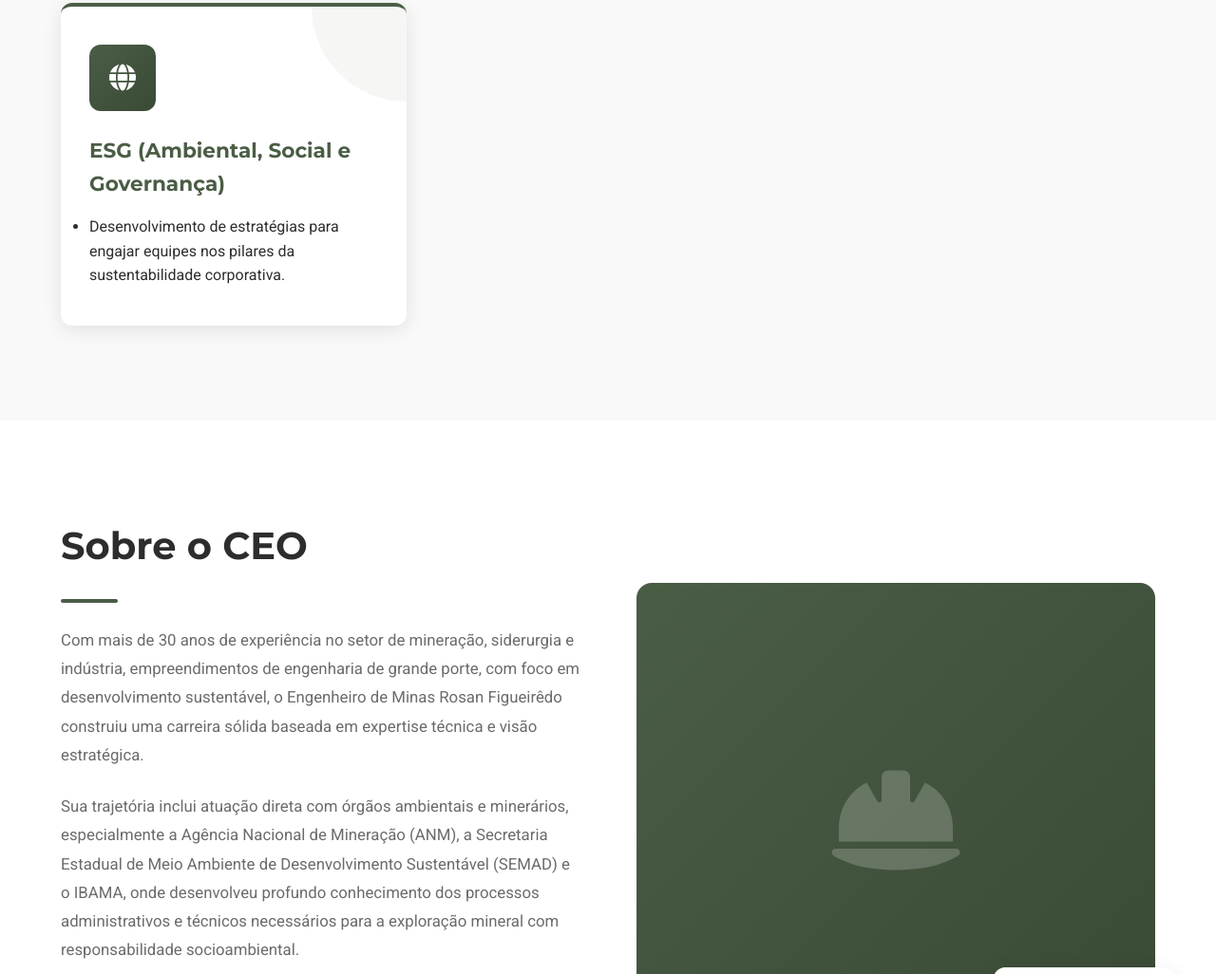
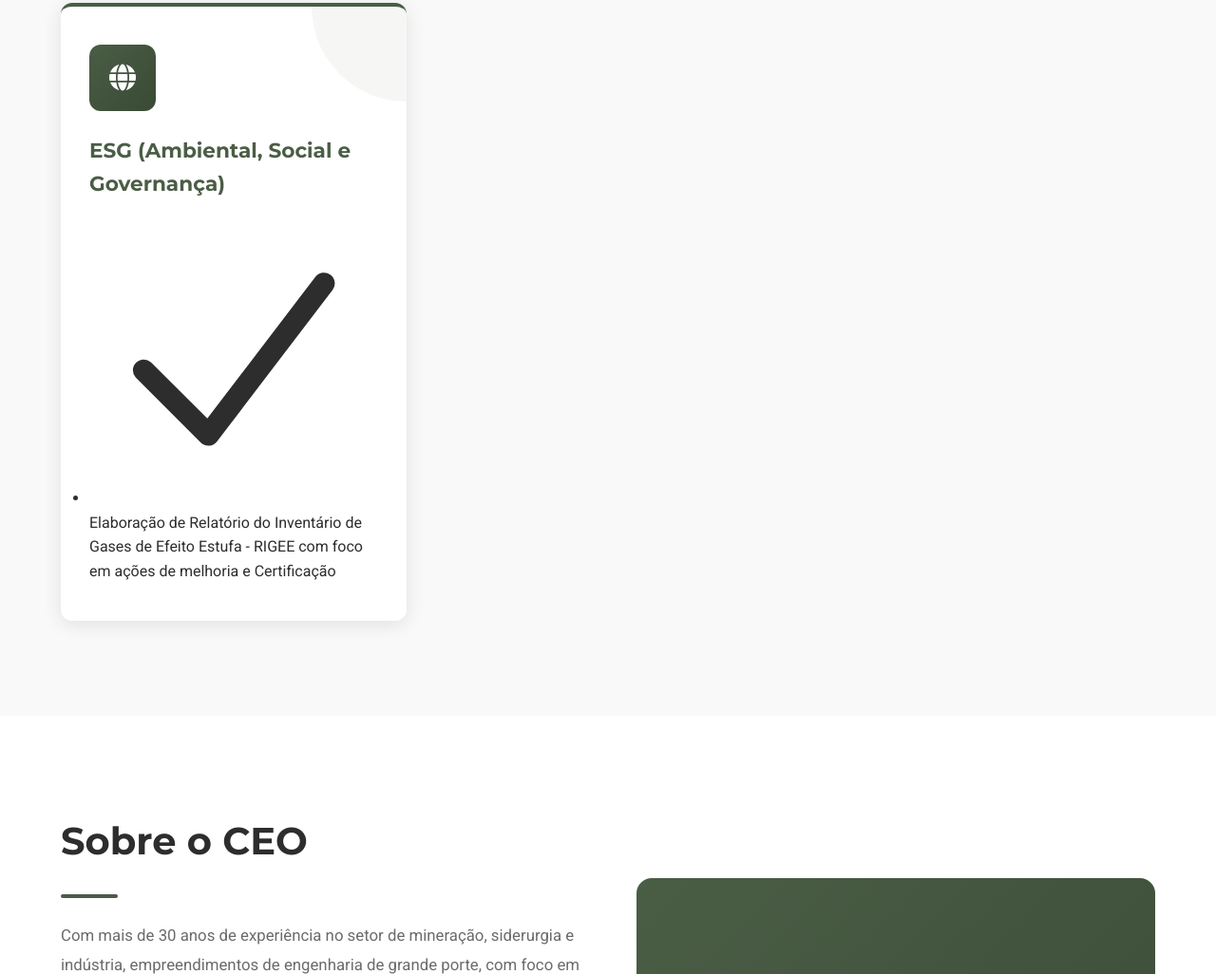
Before and after one commit to filipefigueiredoflorestal-maker/f7-engenharia, a plain HTML site: page index.html in a window 1280 px wide. Shown: the part 1726-2752 px from the top of the page at 95% size. Drawn offline with Linux system fonts and the light colour scheme.

Commit message:
Update index.html
alteração do texto em baixo da caixa ESG .

```diff
--- a/index.html
+++ b/index.html
@@ -759,7 +759,12 @@
                 <div class="service-icon"><i class="fas fa-globe"></i></div>
                 <h3 style="color:#4A5D45">ESG (Ambiental, Social e Governança)</h3>
                 <ul style="text-align:left; color:#2D2D2D; margin-top:1rem;">
-                    <li>Desenvolvimento de estratégias para engajar equipes nos pilares da sustentabilidade corporativa.</li>
+                    <li class="flex gap-x-3 text-sm leading-6 text-gray-300">
+  <svg class="h-6 w-5 flex-none text-emerald-400" viewBox="0 0 20 20" fill="currentColor" aria-hidden="true">
+    <path fill-rule="evenodd" d="M16.704 4.176a.75.75 0 01.143 1.052l-8 10.5a.75.75 0 01-1.127.075l-4.5-4.5a.75.75 0 011.06-1.06l3.894 3.893 7.48-9.817a.75.75 0 011.05-.143z" clip-rule="evenodd" />
+  </svg>
+  Elaboração de Relatório do Inventário de Gases de Efeito Estufa - RIGEE com foco em ações de melhoria e Certificação
+</li>
                 </ul>
             </div>
         </div>
```
